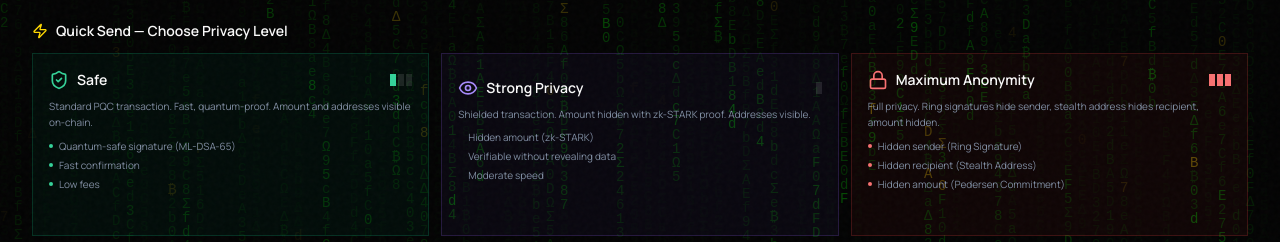
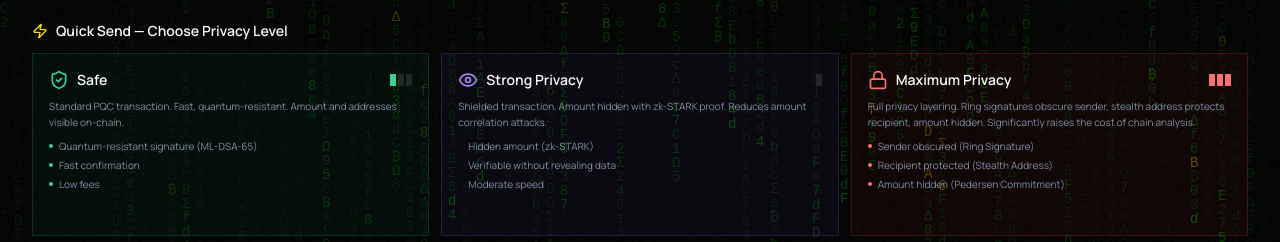
Before and after one commit to Bricscoin2026/Bricscoin, a React (Create React App) app in the folder frontend/: page /wallet in a window 1280 px wide. Shown: the part 393-635 px from the top of the page. Built offline with nearby package versions, Linux system fonts and the light colour scheme; no server answers; a web font is replaced by a local one.

Commit message:
auto-commit for e7bf3bdd-cd27-46bc-8f53-a92cf8633f76

```diff
--- a/frontend/src/pages/WalletHub.jsx
+++ b/frontend/src/pages/WalletHub.jsx
@@ -163,8 +163,8 @@ const PRIVACY_MODES = [
     color: "text-emerald-400",
     borderColor: "border-emerald-500/20",
     bgColor: "bg-emerald-500/5",
-    description: "Standard PQC transaction. Fast, quantum-proof. Amount and addresses visible on-chain.",
-    features: ["Quantum-safe signature (ML-DSA-65)", "Fast confirmation", "Low fees"],
+    description: "Standard PQC transaction. Fast, quantum-resistant. Amount and addresses visible on-chain.",
+    features: ["Quantum-resistant signature (ML-DSA-65)", "Fast confirmation", "Low fees"],
     privacyLevel: 1,
   },
   {
@@ -175,20 +175,20 @@ const PRIVACY_MODES = [
     color: "text-violet-400",
     borderColor: "border-violet-500/20",
     bgColor: "bg-violet-500/5",
-    description: "Shielded transaction. Amount hidden with zk-STARK proof. Addresses visible.",
+    description: "Shielded transaction. Amount hidden with zk-STARK proof. Reduces amount correlation attacks.",
     features: ["Hidden amount (zk-STARK)", "Verifiable without revealing data", "Moderate speed"],
     privacyLevel: 2,
   },
   {
     id: "maximum",
-    label: "Maximum Anonymity",
+    label: "Maximum Privacy",
     tab: "privacy",
     icon: Lock,
     color: "text-red-400",
     borderColor: "border-red-500/20",
     bgColor: "bg-red-500/5",
-    description: "Full privacy. Ring signatures hide sender, stealth address hides recipient, amount hidden.",
-    features: ["Hidden sender (Ring Signature)", "Hidden recipient (Stealth Address)", "Hidden amount (Pedersen Commitment)"],
+    description: "Full privacy layering. Ring signatures obscure sender, stealth address protects recipient, amount hidden. Significantly raises the cost of chain analysis.",
+    features: ["Sender obscured (Ring Signature)", "Recipient protected (Stealth Address)", "Amount hidden (Pedersen Commitment)"],
     privacyLevel: 3,
   },
 ];
```
